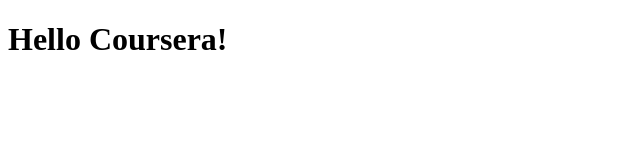
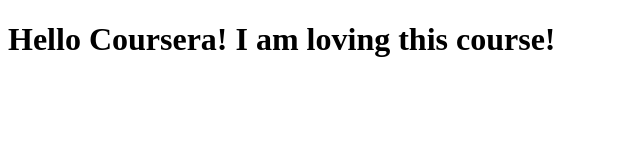
Before and after one commit to postmainvest/Coursera, a plain HTML site: page Site/index.html in a window 1280 px wide. Shown: the whole page, without its empty margins (0-640 px from the left). Drawn offline with Linux system fonts and the light colour scheme.

Commit message:
Added a small change to our HTML document.

```diff
--- a/Site/index.html
+++ b/Site/index.html
@@ -6,6 +6,6 @@
 	<title>Hello Coursera!</title>
 </head>
 <body>
-<h1>Hello Coursera!</h1>
+<h1>Hello Coursera! I am loving this course!</h1>
 </body>
 </html>
```
